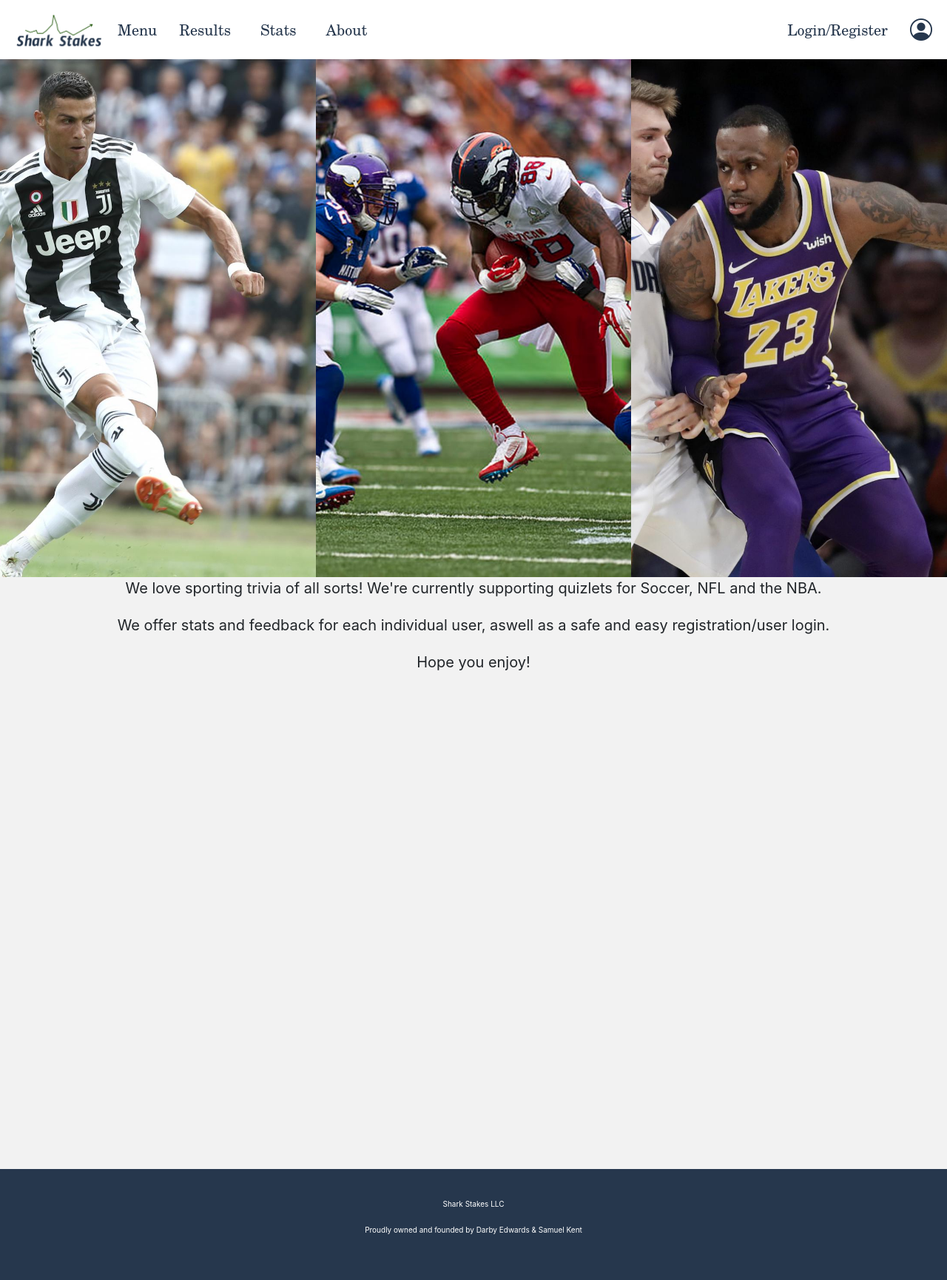
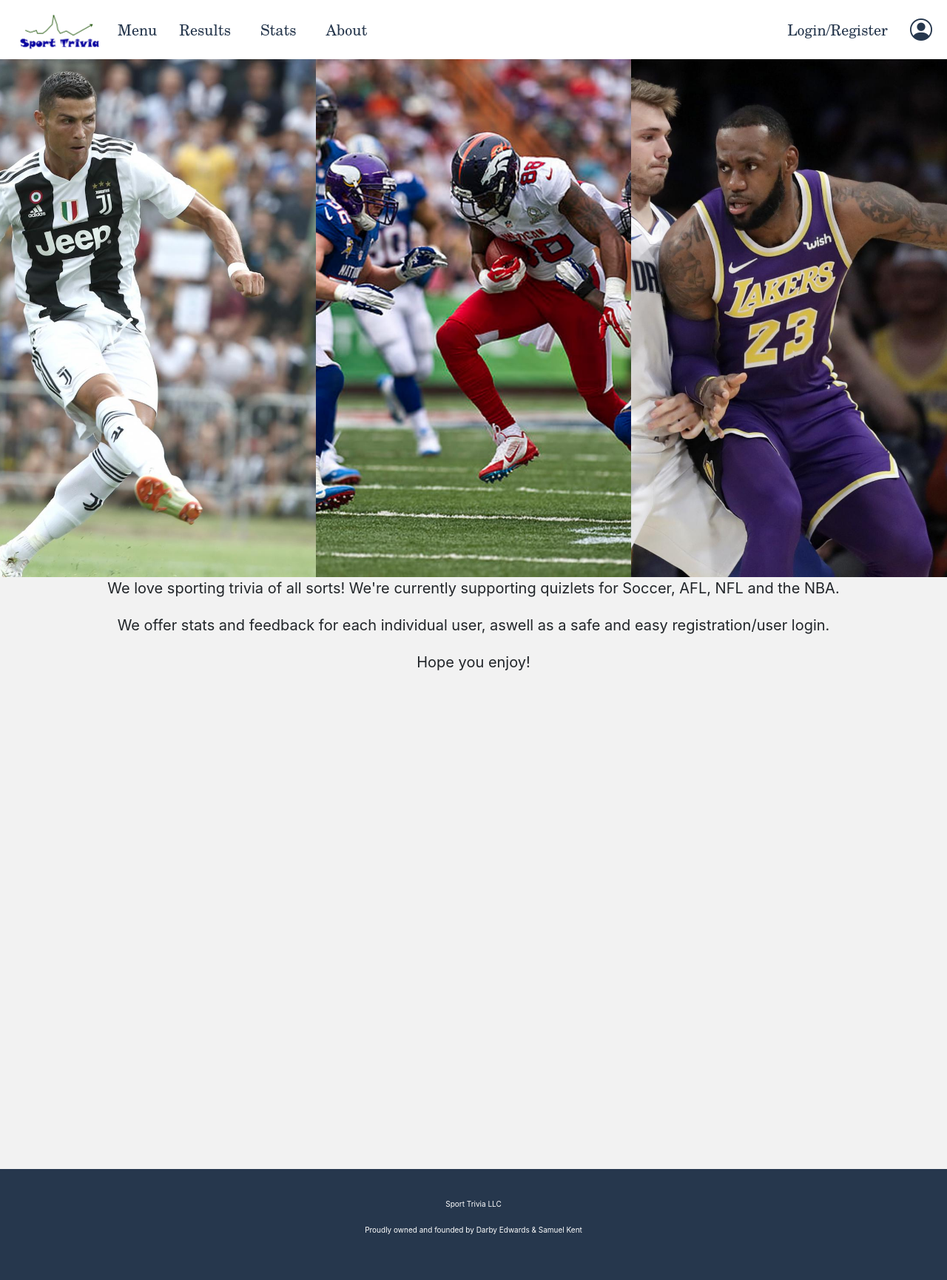
Before and after one commit to sirdedz/Sports-Quiz-Web-App, a Flask app: page /about in a window 1280 px wide. Shown: the whole page at 74% size. Run offline with Flask 2, Linux system fonts and the light colour scheme; some libraries are stand-ins or nearby versions; some web fonts are replaced.

Commit message:
logo/name change

```diff
--- a/app/templates/about.html
+++ b/app/templates/about.html
@@ -10,7 +10,7 @@
   <div><img src="{{ url_for('static', filename='assets/nba.jpg') }}"></div>
 </div>
 
-<p align="center">We love sporting trivia of all sorts! We're currently supporting quizlets for Soccer, NFL and the NBA. </p>
+<p align="center">We love sporting trivia of all sorts! We're currently supporting quizlets for Soccer, AFL, NFL and the NBA. </p>
 <p align="center">We offer stats and feedback for each individual user, aswell as a safe and easy registration/user login. </p>
 <p align="center">Hope you enjoy!</p>
 {% endblock %}
--- a/app/templates/base.html
+++ b/app/templates/base.html
@@ -34,7 +34,7 @@
         <!-- HEADER -->
         <div class="header">
             <div class="header-left">
-                <img src="{{ url_for('static', filename='assets/logo1.png') }}" alt="Shark Stakes LLC" onclick="toHome()">
+                <img src="{{ url_for('static', filename='assets/sportquizlogo.png') }}" alt="Shark Stakes LLC" onclick="toHome()">
                 <p>Menu</p>
                 <p><a href={{ url_for('user') }}>Results</a></p>
                 <p><a href={{ url_for('stats') }}>Stats</a></p>
@@ -62,7 +62,7 @@
         </div>
         <!-- FOOTER -->
         <div class="footer">
-            <p>Shark Stakes LLC</p>
+            <p>Sport Trivia LLC</p>
             <p>Proudly owned and founded by Darby Edwards & Samuel Kent</p>
         </div>
     </body>
```
Also changed, not shown: app/static/assets/sportquizlogo.png (added).
